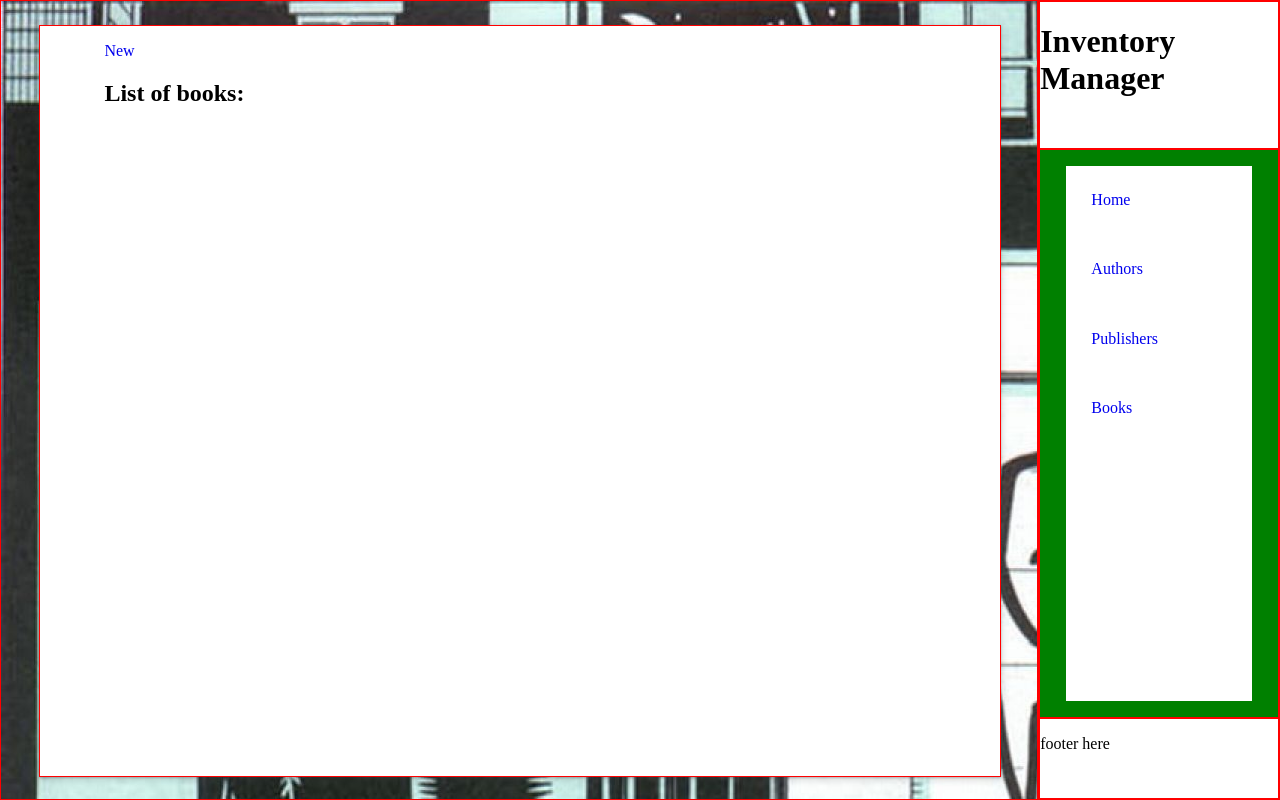
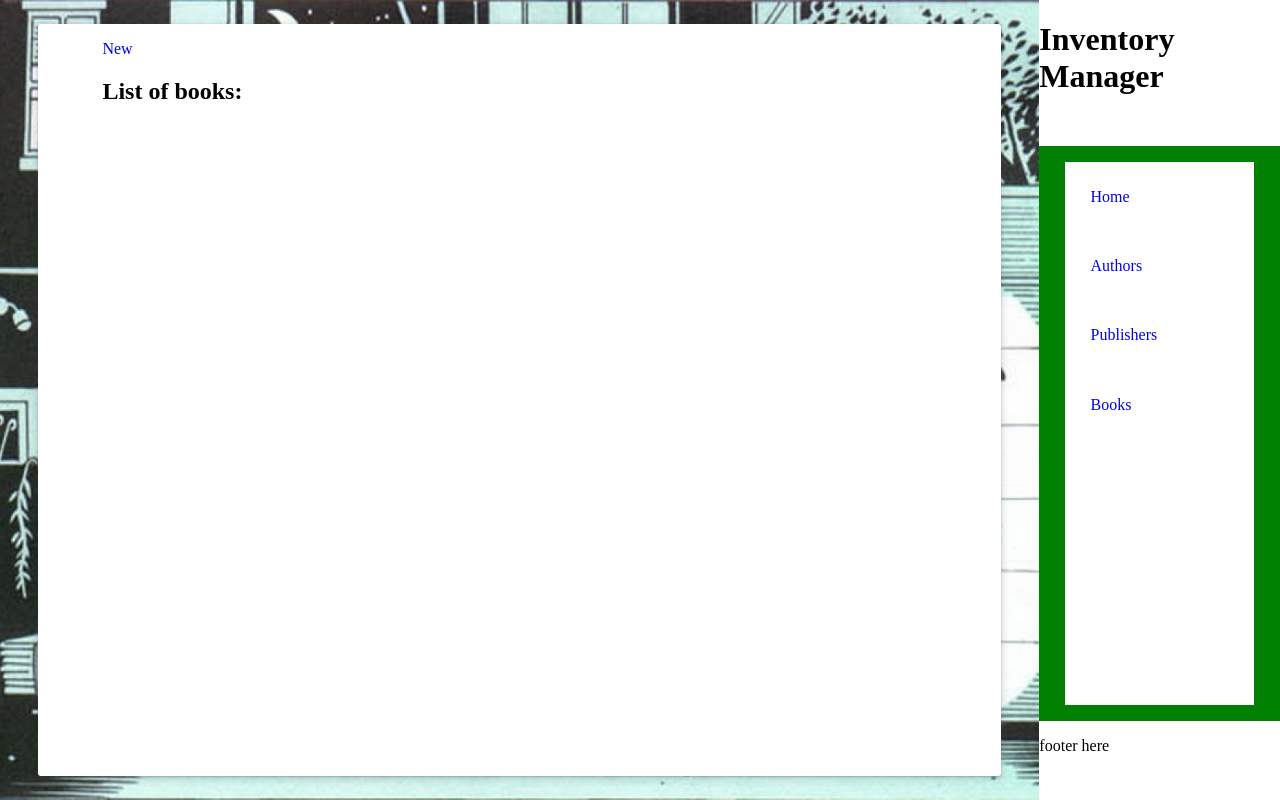
Before and after one commit to clauRamirez/Flask-ShopStockManager, a Flask app: page /books in a window 1280 px wide. Run offline with Flask 2, Linux system fonts and the light colour scheme; data that the repository does not hold is empty; some libraries are stand-ins or nearby versions.

Commit message:
small fixes

```diff
--- a/src/static/css/base.css
+++ b/src/static/css/base.css
@@ -3,8 +3,9 @@
 /* Variables */
 
 :root {
+    /* remove this one below */
     --bg-colour-blank: green;
-    --bg-colour: white;
+    --bg-colour: #FFFFFF;
 }
 
 /* Reset */
@@ -40,12 +41,10 @@ body {
 
 body > header {
     flex-basis: 20%;
-    border: solid 1px red;
 }
 
 body > main {
     flex-basis: 80%;
-    border: solid 1px red;
 }
 
 /* Header layout */
@@ -57,13 +56,11 @@ body > header {
 
 body > header > header,
 body > header > footer {
-    border: solid 1px red;
     flex-grow: 1;
 }
 
 .nav-wrapper {
     padding: 2vh 2vw;
-    border: solid 1px red;
     background-color: var(--bg-colour-blank);
     flex-grow: 9;
 }
@@ -88,9 +85,9 @@ main {
 
 main > .content-wrapper {
     box-shadow: rgba(60, 64, 67, 0.3) 0px 1px 2px 0px, rgba(60, 64, 67, 0.15) 0px 2px 6px 2px;
+    border-radius: 3px;
     height: 100%;
     width: 100%;
-    border: solid 1px red;
     background-color: var(--bg-colour);
     overflow: auto;
 }
--- a/src/static/css/bg-image.css
+++ b/src/static/css/bg-image.css
@@ -24,6 +24,8 @@ main.bg-img-6{
     background-image: url('../img/comic3.jpg');
 }
 
-main.bg-img {
-    background: inherit right cover repeat;
+.bg-img {
+    background-position: center;
+    background-repeat: no-repeat;
+    background-size: cover;
 }
--- a/src/static/css/card.css
+++ b/src/static/css/card.css
@@ -15,17 +15,20 @@
     height: 36vh;
 }
 
-
 .card-container > .card {
     display: flex;
     padding: 1vh 1vw;
     height: 90%;
+}
+
+/* Effect in card only in /books */
+.card-container > .card.card-index_template {
     opacity: 0.7;
     transition: ease-in-out;
     transition-duration: 0.15s;
 }
 
-.card:hover {
+.card-container > .card.card-index_template:hover {
     padding: 1.05vh 1.1vw;
     opacity: 1;
 }
--- a/src/static/css/form.css
+++ b/src/static/css/form.css
@@ -4,7 +4,6 @@
     width: 80%;
     padding: 4vh 3vw;
     margin: auto;
-    border: 1px solid red;
 }
 
 .form-book-container {
@@ -19,7 +18,6 @@
 }
 
 .form-container > form {
-    border: 1px solid red;
     padding: 4vh 3vw;
 }
 
--- a/src/static/css/main.css
+++ b/src/static/css/main.css
@@ -3,3 +3,4 @@
 @import url('form.css');
 @import url('card.css');
 @import url('bg-image.css');
+@import url('header.css');
--- a/src/static/css/templates.css
+++ b/src/static/css/templates.css
@@ -18,3 +18,20 @@
     /* 3% extra to allow for borders */
     flex-basis: 27%;
 }
+
+/* books */
+
+.books-show {
+    width: 60%;
+    margin: auto;
+    padding: 6vh 0;
+    font-size: larger;
+}
+
+.low-stock-font {
+    color: red;
+}
+
+.low-stock-border {
+    border: 1px groove rgba(216, 25, 73, 0.459);
+}
```
Also changed, not shown: src/static/css/header.css (added).
